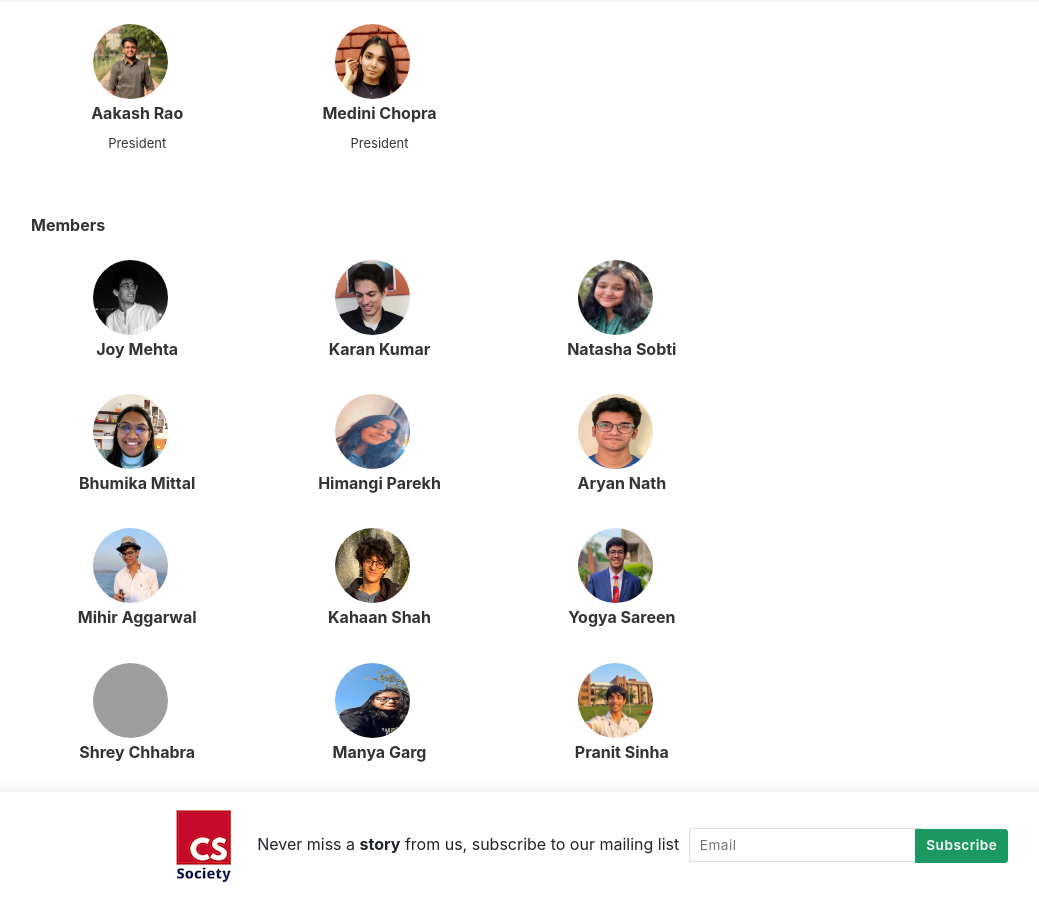
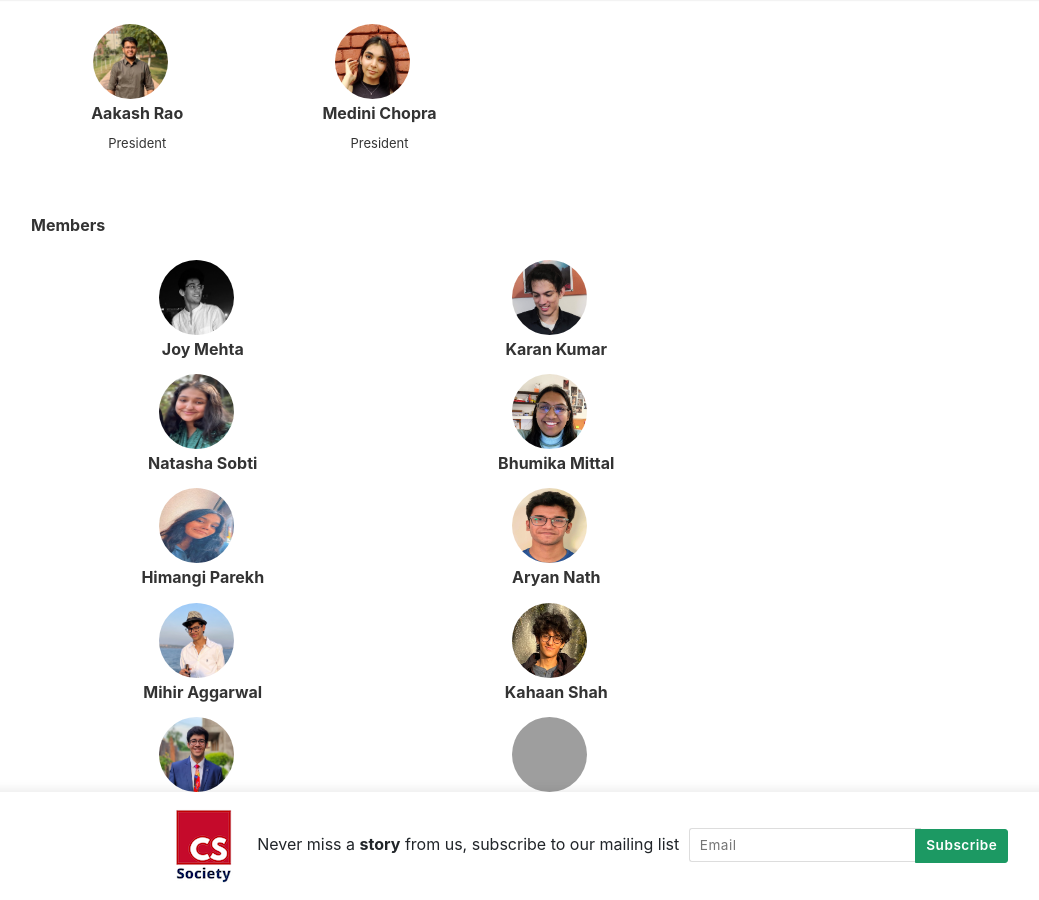
Before and after one commit to kxenak/cs-ashoka.github.io, a Jekyll site: the page built from _pages/about.md, in a window 1280 px wide and 900 px high, scrolled down 2316 px. Shown: the whole window, without its empty margins (54-1093 px from the left). Built offline with Jekyll 4.4.1, drawn with Linux system fonts in a browser that asks for light colours; nearby versions of some CDN libraries; comment, search, counter and statistics services are not loaded; grey boxes are pictures that could not be loaded.

Commit message:
Update about.md

```diff
--- a/_pages/about.md
+++ b/_pages/about.md
@@ -55,7 +55,7 @@ comments: true
 
 <h6> Members </h6>
 
-<div class="wrapper">
+<div class="dev-wrapper1">
 
   <div class="one">
         <center>
```
